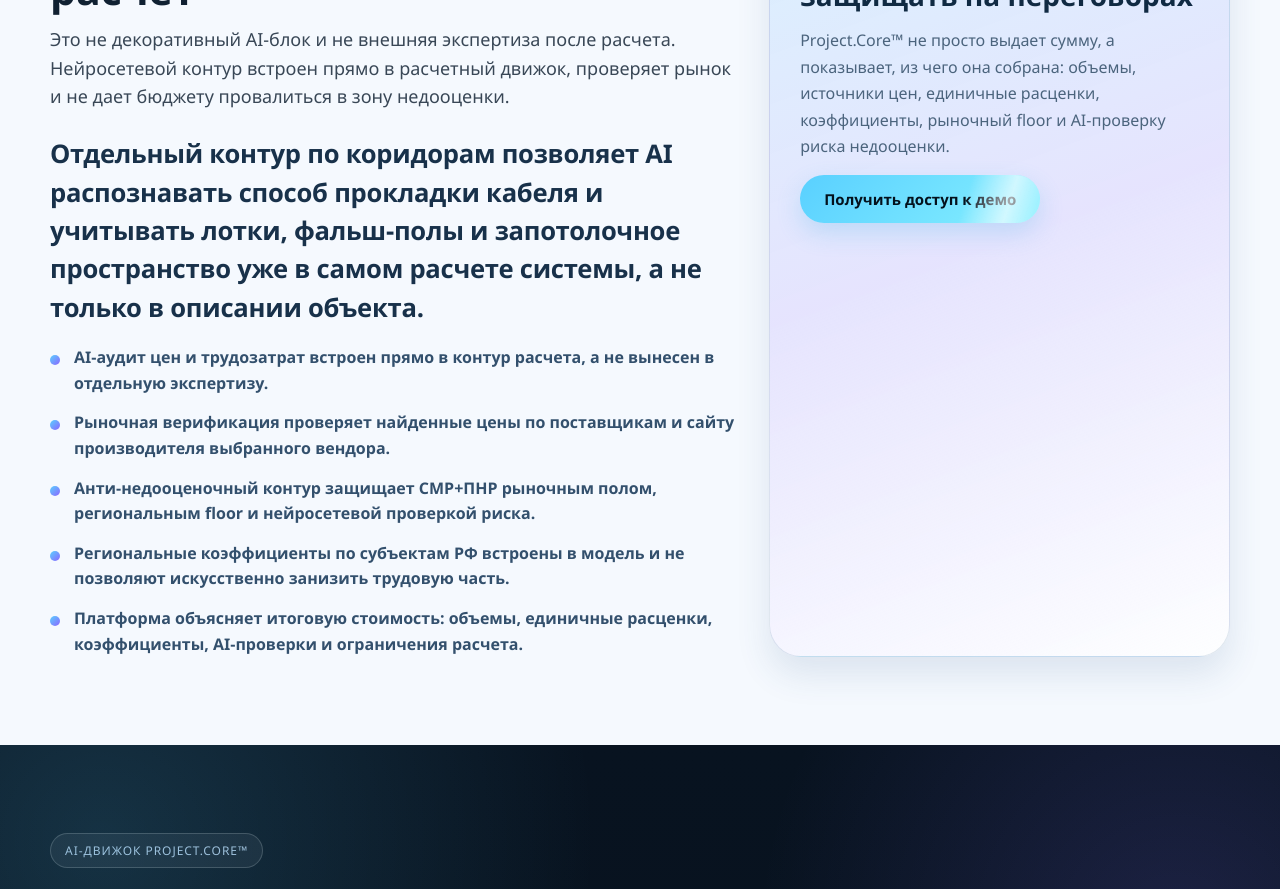
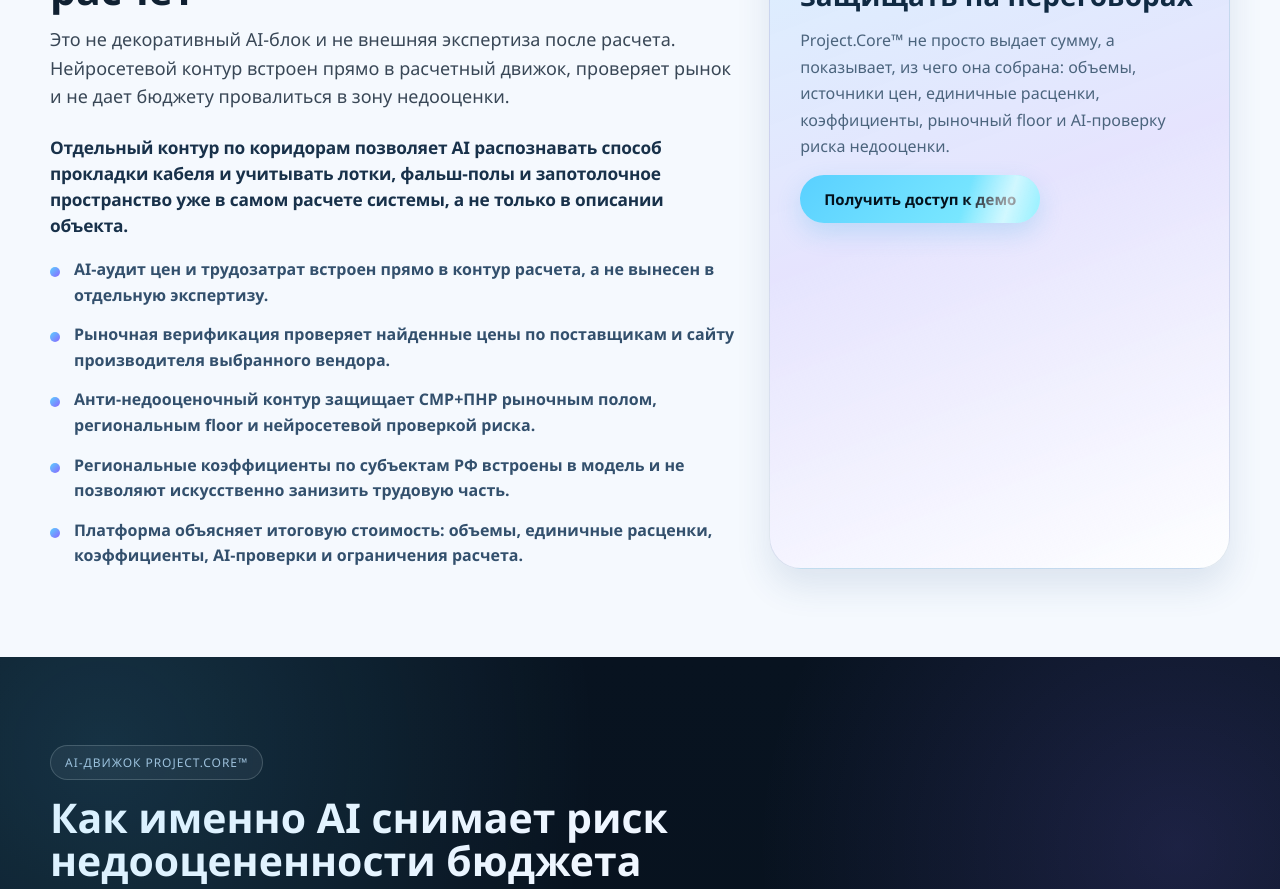
Before and after one commit to AlexSpider0686/Spider0, a React app in the folder src/: page / in a window 1280 px wide. Shown: the part 3360-4249 px from the top of the page. Built offline with nearby package versions, Linux system fonts and the light colour scheme; the HTML template or start-up script is replaced by a standard one.

Commit message:
reduce corridor note font size

```diff
--- a/src/site.css
+++ b/src/site.css
@@ -554,7 +554,7 @@ html {
 
 .app-shell .corridor-emphasis {
   display: block;
-  font-size: clamp(24px, 2vw, 28px);
+  font-size: clamp(16px, 1.35vw, 19px);
   line-height: 1.5;
   font-weight: 700;
   letter-spacing: -0.01em;
```
